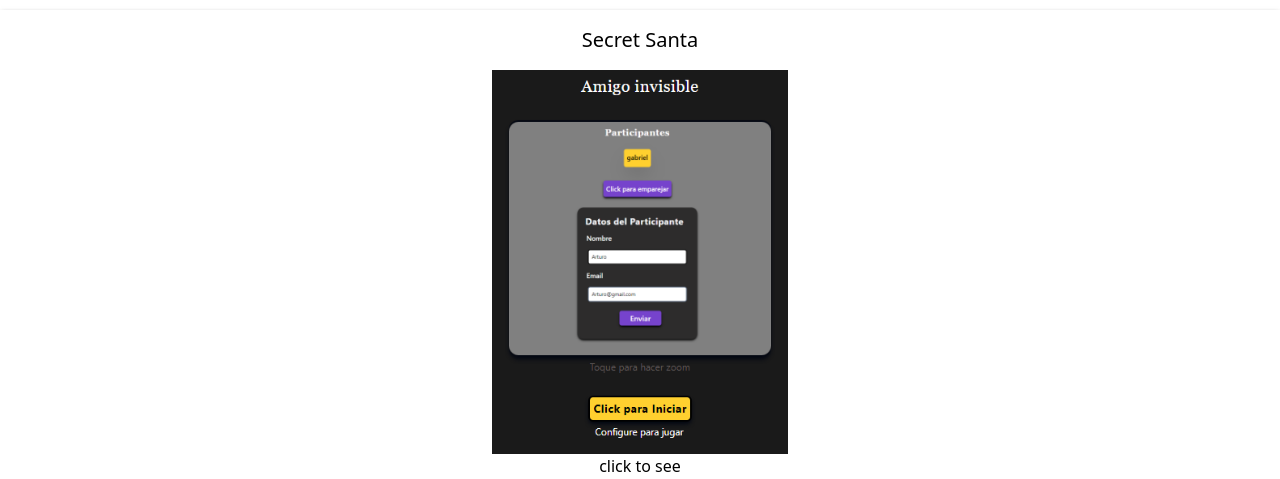
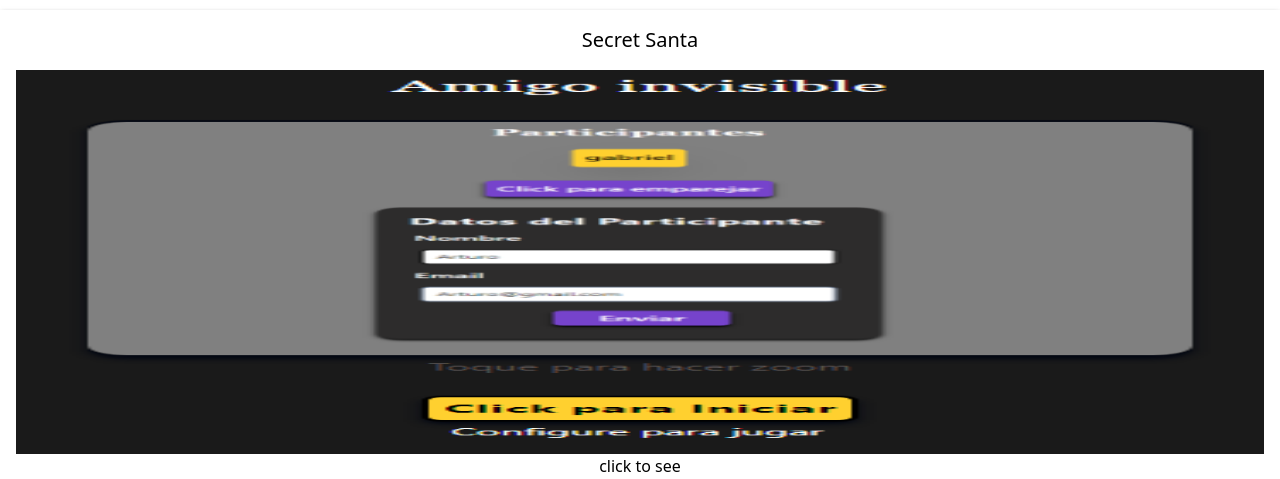
Before and after one commit to GabrielPaparello/cv, a React (Vite) app: page / in a window 1280 px wide. Shown: the part 473-952 px from the top of the page. Built offline with nearby package versions, Linux system fonts and the light colour scheme.

Commit message:
seeing imgs

```diff
--- a/src/sections/Projects.jsx
+++ b/src/sections/Projects.jsx
@@ -24,7 +24,7 @@ export const Projects = ({
       >
         <h2 className="text-xl  mb-4">{projectName}</h2>
         <img
-          className={` h-96 object-scale-down duration-500 ${active ? 'opacity-30' : 'opacity-100'} `}
+          className={` h-96  duration-500 ${active ? 'opacity-30' : 'opacity-100'} `}
           src={projectImg}
           alt="fotografía de proyecto"
         />
```
